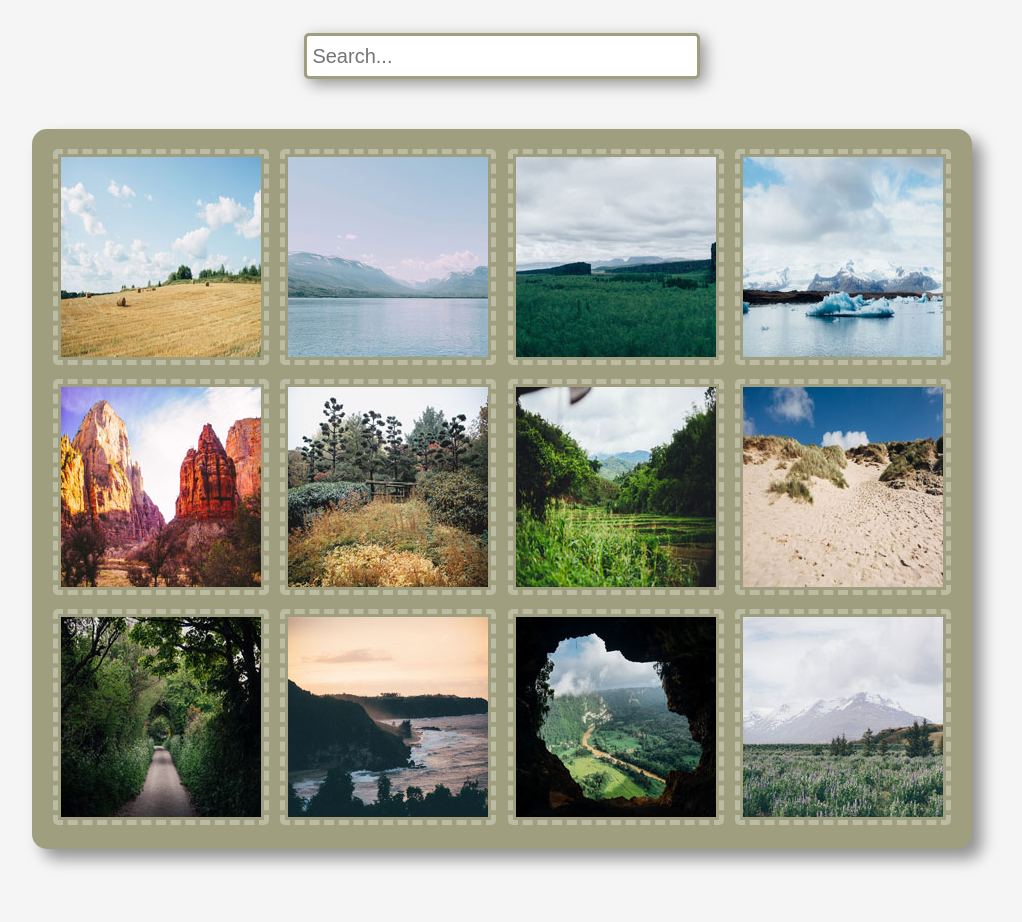
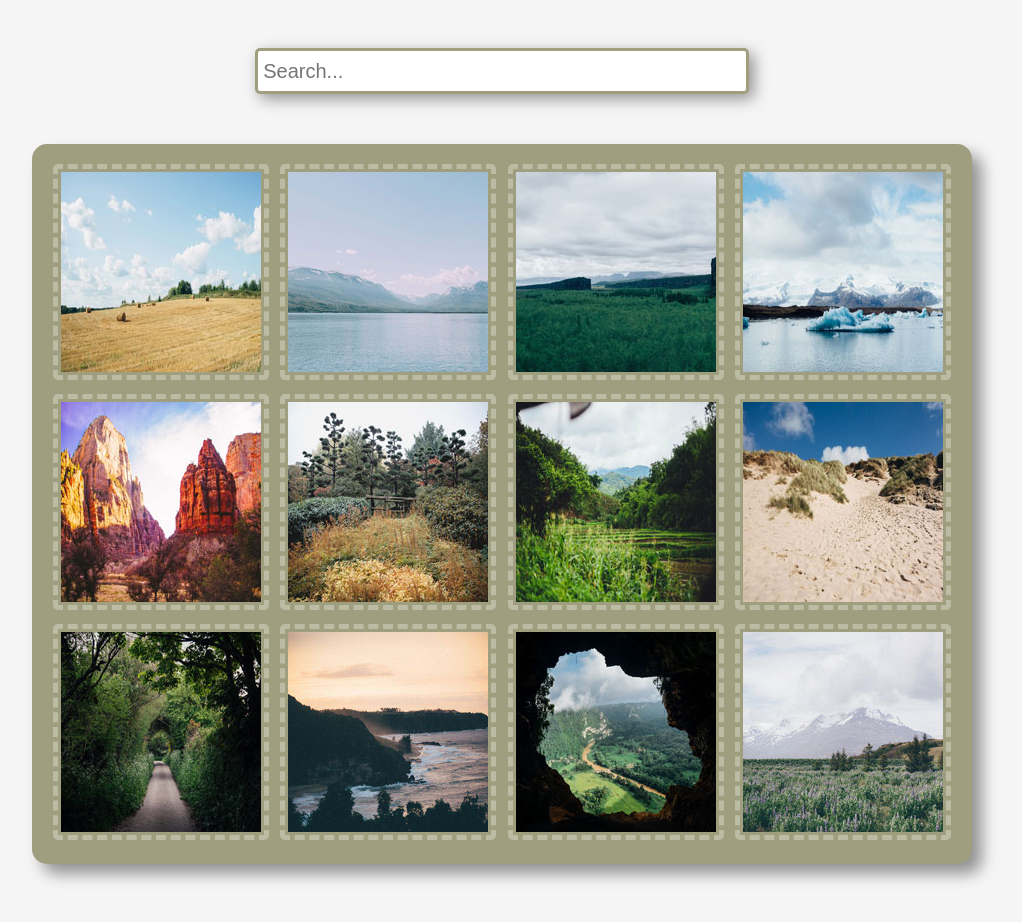
Before and after one commit to des-sheehan/Interactive-Photo-Gallery, a plain HTML site: page index.html in a window 1280 px wide. Shown: the whole page, without its empty margins (138-1160 px from the left). Before the commit the page ends 899 px from the top, so only its background shows below. Drawn offline with Linux system fonts and the light colour scheme.

Commit message:
Version 4
Adding Padding to Body and set min width of .gallery

```diff
--- a/css/styles.css
+++ b/css/styles.css
@@ -5,8 +5,13 @@ Color scheme is a bit shit.
 Finish search functionality
 See if we can format the text of data-captions.*/
 
+* {
+  box-sizing: border-box;
+}
+
 body {
     background-color: whitesmoke;
+    padding: 15px;
 }
 
 /*
@@ -27,7 +32,7 @@ input[type=text] {
     border-radius: 5px;
     border: 3px solid #9f9f7f;
     box-shadow: 5px 5px 15px rgba(0, 0, 0, 0.4);
-    width: 30%;
+    width: 40%;
     transition: width 0.3s ease-in-out;
    }
 
@@ -38,8 +43,8 @@ input[type=text]:focus {
 }
 
 .gallery {
-    width: 85%;
-    max-width: 900px;
+    max-width: 940px;
+    min-width: 230px;
     margin: 50px auto;
     padding: 20px 20px;
     display: grid;
```
